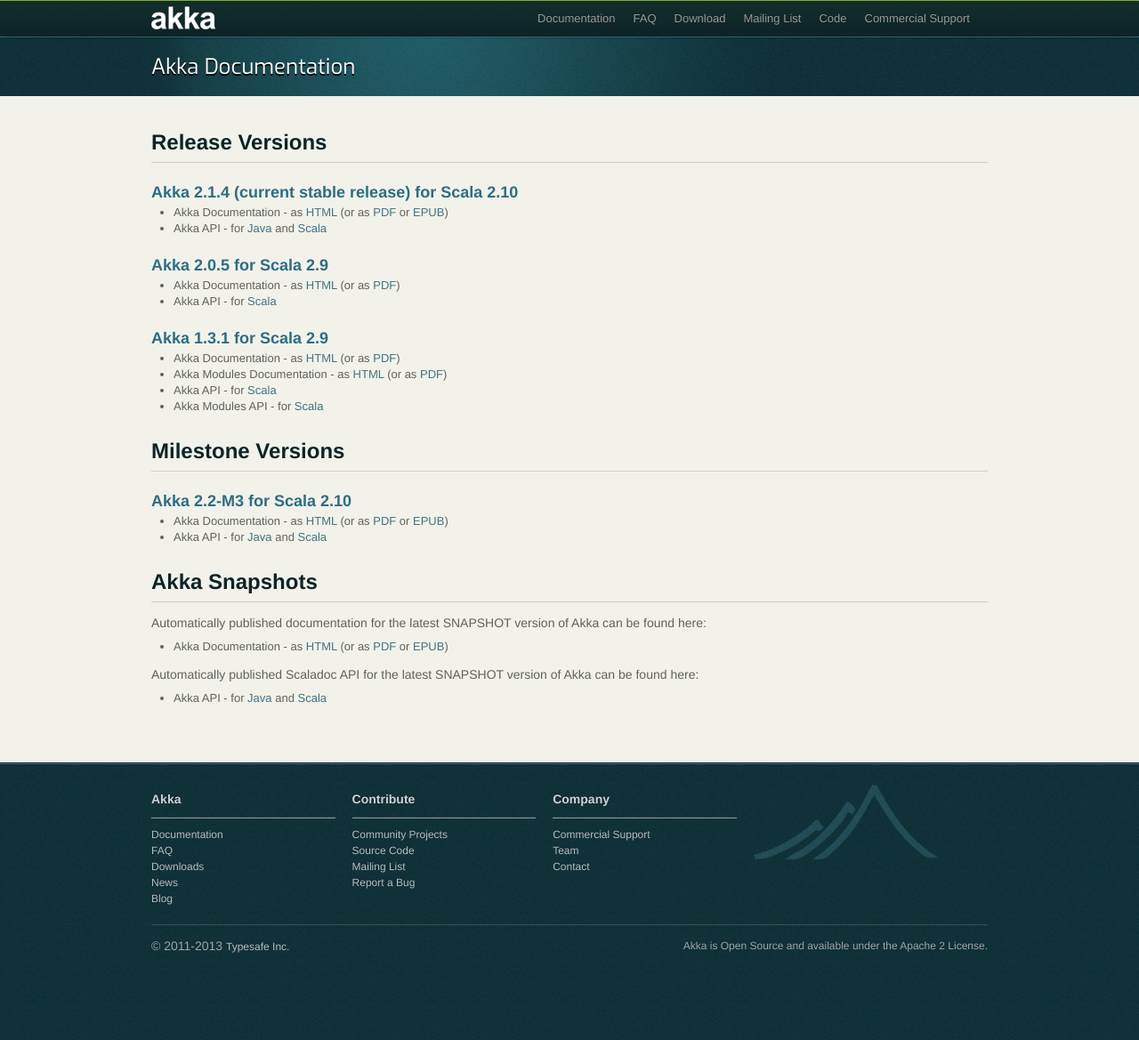
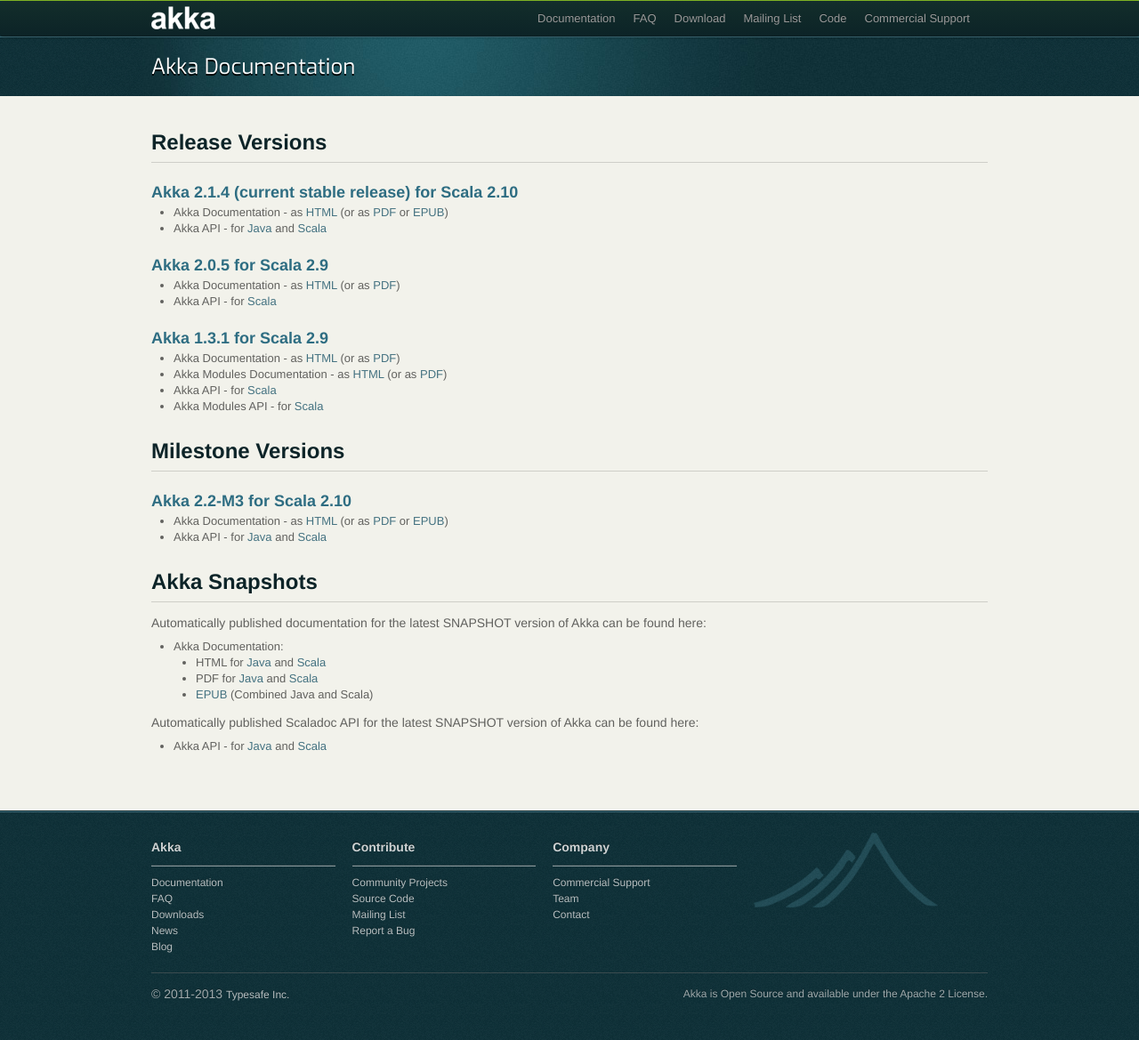
Before and after one commit to raboof/akka.github.com, a Jekyll site: the page built from docs/index.md, in a window 1280 px wide. Shown: the whole page at 89% size. Built offline with Jekyll 4.4.1, drawn with Linux system fonts in a browser that asks for light colours; before the commit the page ends 1115 px from its top, so only the background shows below that.

Commit message:
Split PDF and HTML documentation links into Java and Scala version. See #3400

```diff
--- a/docs/index.md
+++ b/docs/index.md
@@ -35,7 +35,10 @@
 
 Automatically published documentation for the latest SNAPSHOT version of Akka can be found here:
 
-* Akka Documentation - as [HTML](http://doc.akka.io/docs/akka/snapshot/) (or as [PDF](http://doc.akka.io/docs/akka/snapshot/Akka.pdf) or [EPUB](http://doc.akka.io/docs/akka/snapshot/Akka.epub))
+* Akka Documentation:
+    * HTML for [Java](http://doc.akka.io/docs/akka/snapshot/java.html) and [Scala](http://doc.akka.io/docs/akka/snapshot/scala.html)
+    * PDF for [Java](http://doc.akka.io/docs/akka/snapshot/AkkaJava.pdf) and [Scala](http://doc.akka.io/docs/akka/snapshot/AkkaScala.pdf)
+    * [EPUB](http://doc.akka.io/docs/akka/snapshot/Akka.epub) (Combined Java and Scala)
 
 Automatically published Scaladoc API for the latest SNAPSHOT version of Akka can be found here:
 
```
